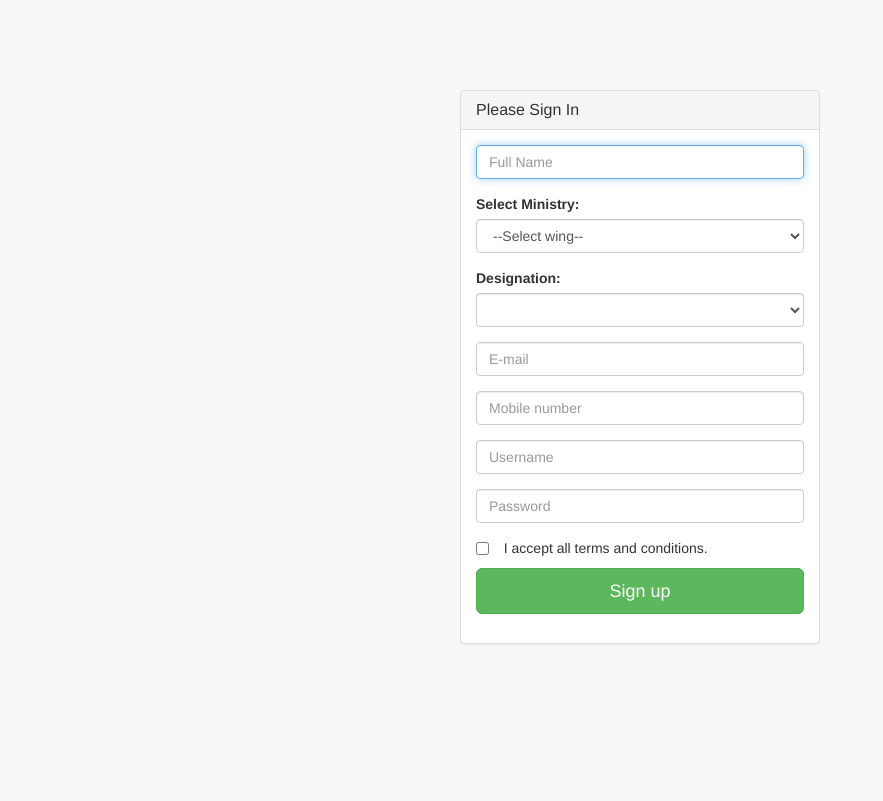
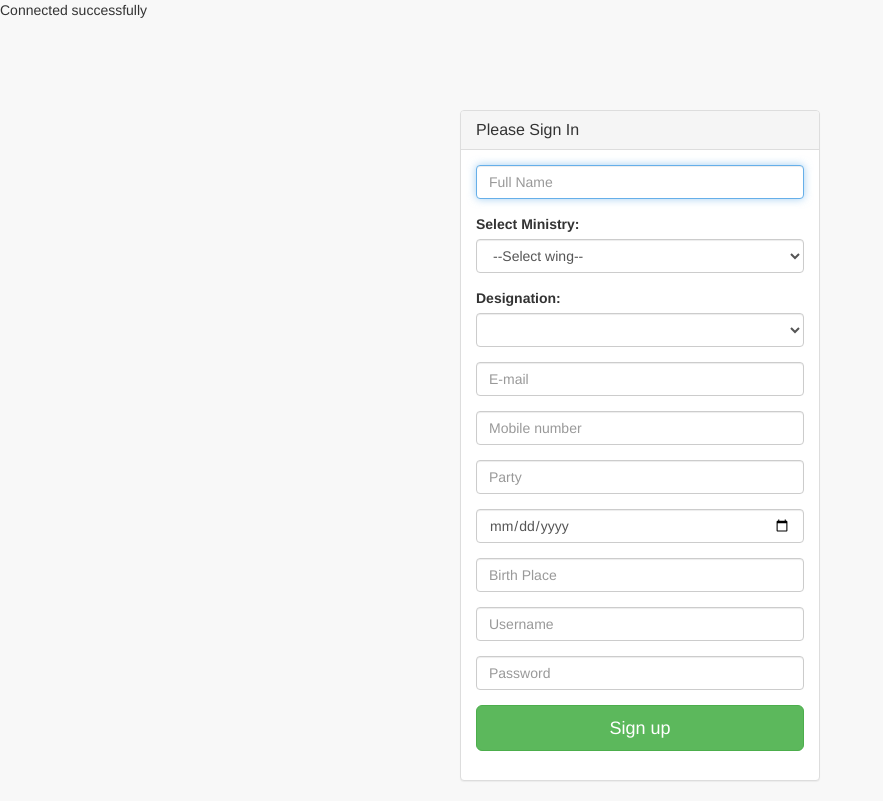
Before and after one commit to vnkdj5/SIH_2k18_Schedule_mgmt, a PHP site: page /mit-pro/signup.php in a window 1280 px wide. Shown: the whole page, without its empty margins (0-883 px from the left). Before the commit the page ends 644 px from the top, so only its background shows below. Run offline with PHP 8.4, Linux system fonts and the light colour scheme; tables that the repository leaves empty or names only in its code hold one stand-in row (values such as "Sample post"); lists and menus that the app fills with data are empty.

Commit message:
signup updated

```diff
--- a/signup.php
+++ b/signup.php
@@ -1,6 +1,7 @@
 
 <?php
     include_once('private/conn.php');
+    include 'connect.php';
 ?>
 <html>
 
@@ -135,8 +136,17 @@ var phoneno = /^\d{10}$/;
                                  <div class="form-group">
 
 				<div class="form-group">
-                                    <input class="form-control" id="num" onchange="fun()" placeholder="Mobile number" name="num" type="Number" value="" 				pattern="/(7|8|9)\d{9}/" minlength=10 maxlength=10 required>
+                                    <input class="form-control" id="num" onchange="fun()" placeholder="Mobile number" name="num" type="number" value="" 				pattern="/(7|8|9)\d{9}/" minlength=10 maxlength=10 required>
 				      				<div id="mobile_error" style="color:red;"></div>
+                                </div>
+<div class="form-group">
+                                    <input class="form-control" placeholder="Party" name="party" type="text" value="" 				required>
+                                </div>
+				<div class="form-group">
+                                    <input class="form-control" placeholder="dd/mm/yyyy" name="dateOfBirth" type="date" data-provide="datepicker" value="" 				required>
+                                </div>
+				<div class="form-group">
+                                    <input class="form-control" placeholder="Birth Place" name="placeOfBirth" type="text" value="" 				required>
                                 </div>
 
 
@@ -145,11 +155,10 @@ var phoneno = /^\d{10}$/;
                                 <div class="form-group">
                                     <input class="form-control" placeholder="Password" name="password" type="password" value="" 				required>
                                 </div>
-                                <div class="checkbox">
-                                    <label>
-                                        <input name="remember" type="checkbox" value="Remember Me">&nbsp;&nbsp;I accept all terms and conditions.
-                                    </label>
-                                </div>
+
+
+
+
                                 <!-- Change this to a button or input when using this as a form -->
                                 <input type="submit" class="btn btn-lg btn-success btn-block" value="Sign up" >
                             </fieldset>
@@ -174,19 +183,21 @@ var phoneno = /^\d{10}$/;
 </body>
 
 <?php
-$conn = new mysqli("localhost", "root", "", "schedule_mgmt");
+//$conn = new mysqli("localhost", "root", "", "schedule_mgmt");
 
 if($_SERVER['REQUEST_METHOD']=='POST')
 {
 
-$name =$_POST['num'];
+$name =$_POST['name'];
 $ministry =$_POST['ministry'];
 $designation=$_POST['designation'];
 $username =$_POST['username'];
 $password =$_POST['password'];
 $email =$_POST['email'];
 $num=$_POST['num'];
-
+$party =$_POST['party'];
+$dateOfBirth =$_POST['dateOfBirth'];
+$placeOfBirth =$_POST['placeOfBirth'];
 $checksql = 'SELECT * from `minister_info` where Minister_ID=\''.$username.'\';';
 $result = mysqli_query($conn,$checksql);
 $check = mysqli_fetch_assoc($result);
@@ -200,17 +211,23 @@ if(isset($check)){
 else
 {
 //remove did
-$sql1= 'INSERT into `minister_info` (`Minister_ID`,`Designation_ID` ,`Name`, `Contact`, `Password`, `Email_ID`) values (\''.$username.'\',1,\''.$name.'\','.$num.',\''.md5($password).'\',\''.$email.'\');';
-//echo $sql1;
-mysqli_query($conn,$sql1);
 
-$check= 'SELECT office_id from `ministryoffice` where office_name=\''.$ministry.'\';';
+
+$check= 'SELECT Office_ID from `ministryoffice` where office_name=\''.$ministry.'\';';
 $result=mysqli_query($conn,$check);
 $row = $result->fetch_assoc();
 //echo $row['office_id'];
-$sql2= 'INSERT into `designation` values (\''.$username.'\',\''.$ministry.'\','.$row['office_id'].');';
+$sql1= 'INSERT into `minister_info` (`Minister_ID`,`Name`, `Office_ID`,`Contact`, `Password`, `Email_ID`,`Party`,`DateOfBirth`,`PlaceOfBirth`) values (\''.$username.'\',\''.$name.'\','.$row['office_id'].','.$num.',\''.md5($password).'\',\''.$email.'\',\''.$party.'\',\''.$dateOfBirth.'\',\''.$placeOfBirth.'\');';
+//echo $sql1;
+mysqli_query($conn,$sql1);
+$sql2= 'UPDATE `designation` SET Minister_ID = \''.$username.'\' WHERE designation_name = \''.$designation.'\' AND Office_ID = '.$row['office_id'].' ;';
 //echo $sql2;
 mysqli_query($conn,$sql2);
+?>
+    <script>
+    alert("Signup Successful.");
+    document.href="login.php"</script>
+        <?php
 
 }
 
```
